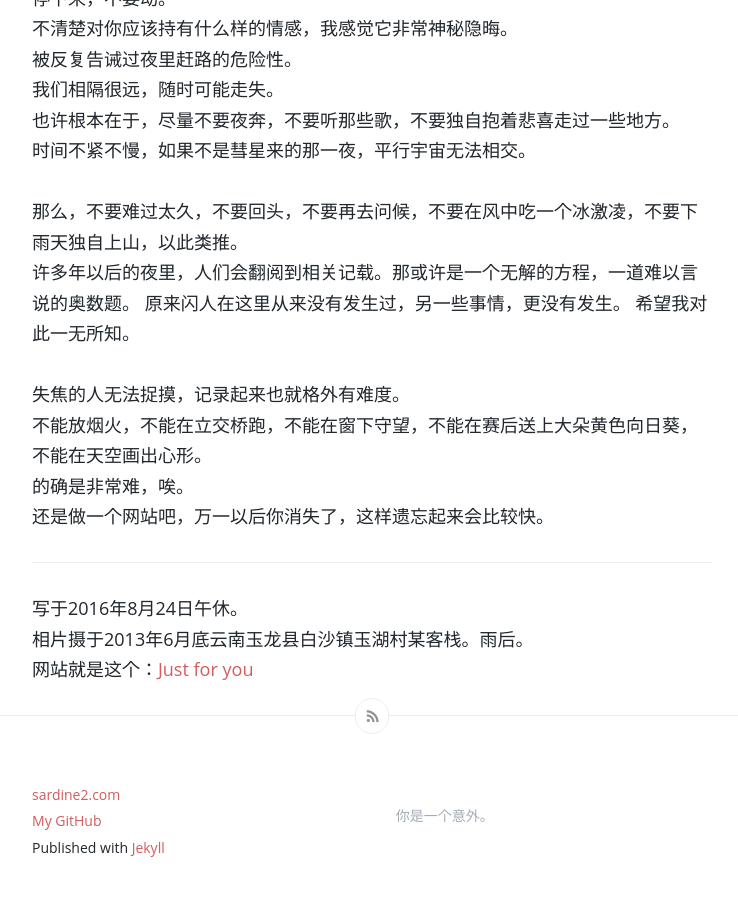
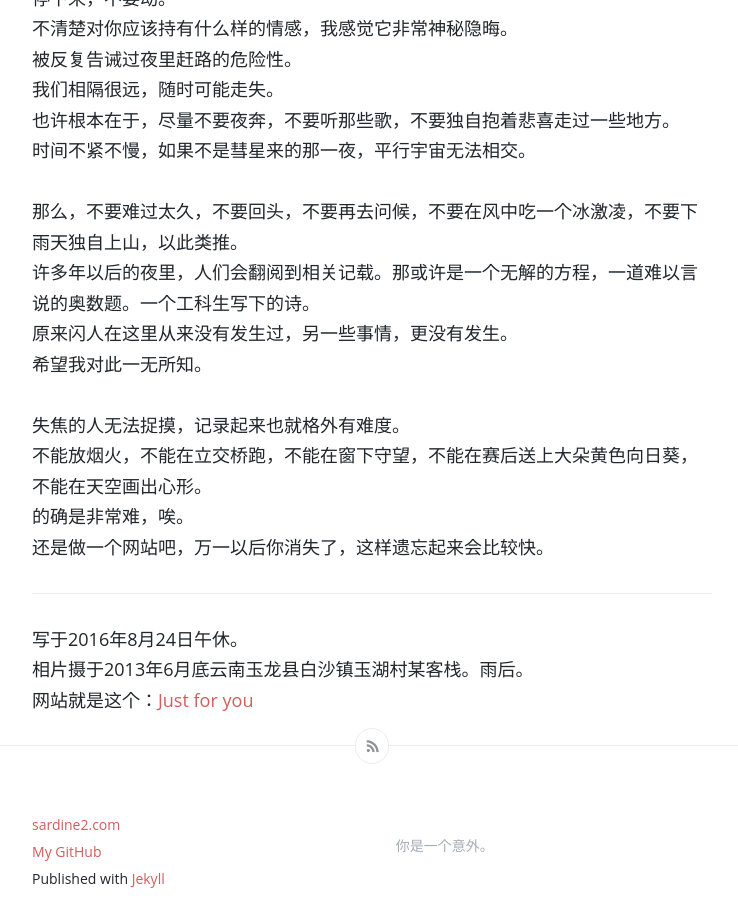
Before and after one commit to sardine2/wangshourong, a Jekyll site: the page built from _posts/2016-08-24-Out-of-Focus.md, in a window 1280 px wide and 900 px high, scrolled down 1333 px. Shown: the whole window, without its empty margins (268-1006 px from the left). Built offline with Jekyll 4.4.1, drawn with Linux system fonts in a browser that asks for light colours; comment, search, counter and statistics services are not loaded.

Commit message:
Update 2016-08-24-Out-of-Focus.md

```diff
--- a/_posts/2016-08-24-Out-of-Focus.md
+++ b/_posts/2016-08-24-Out-of-Focus.md
@@ -37,7 +37,7 @@ image: flower.jpg
 时间不紧不慢，如果不是彗星来的那一夜，平行宇宙无法相交。
 
 那么，不要难过太久，不要回头，不要再去问候，不要在风中吃一个冰激凌，不要下雨天独自上山，以此类推。
-许多年以后的夜里，人们会翻阅到相关记载。那或许是一个无解的方程，一道难以言说的奥数题。
+许多年以后的夜里，人们会翻阅到相关记载。那或许是一个无解的方程，一道难以言说的奥数题。一个工科生写下的诗。
 原来闪人在这里从来没有发生过，另一些事情，更没有发生。
 希望我对此一无所知。
 
```
